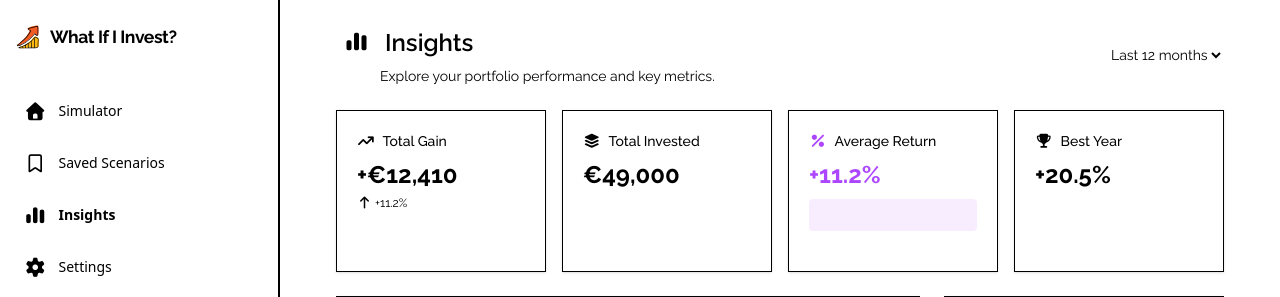
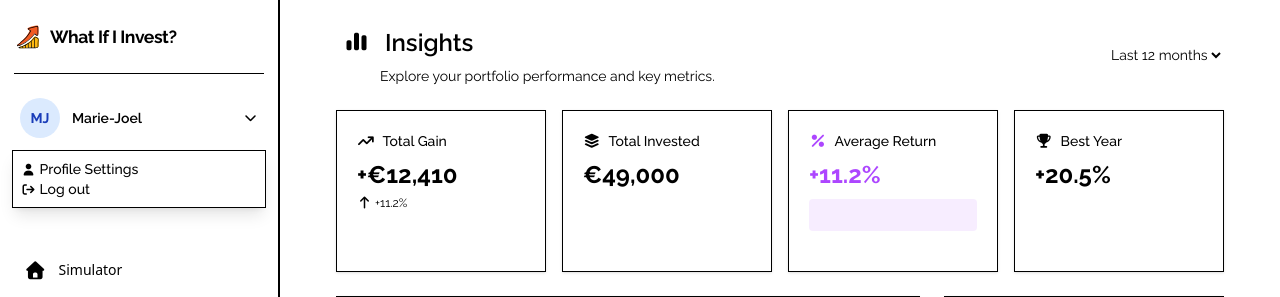
Before and after one commit to MJoel-Neel/compound_interest, a FastAPI app: page /insights in a window 1280 px wide. Shown: the top 297 px of the page. Run offline with FastAPI, Linux system fonts and the light colour scheme; some libraries are stand-ins or nearby versions.

Commit message:
ajout dans sidebar USER PROFILE if user existe

```diff
--- a/app/main.py
+++ b/app/main.py
@@ -64,7 +64,7 @@ MOCK_DB = [
 # ==========================================
 # Change this to None to test the "Sign In" button
 # Change this to a dictionary to test the "Log out" button
-GLOBAL_MOCK_USER = {"name": "Marie-Joel", "email": "mj@example.com"}
+GLOBAL_MOCK_USER = {"name": "Marie-Joel", "email": "mj@example.com", "initials" : "MJ" }
 
 # ==========================================
 # HTML ROUTES
--- a/templates/base.html
+++ b/templates/base.html
@@ -64,6 +64,47 @@
                     What If I Invest?
                 </a>
             </div>
+
+            <hr class="m-auto w-9/10 border-base-200 mb-4 shrink-0">
+
+            <!-- USER PROFILE DROPDOWN (Only if logged in) -->
+            {% if user %}
+            <div class="px-3 mb-6 shrink-0">
+                <div class="dropdown dropdown-bottom w-full">
+                    <!-- Trigger Button -->
+                    <div tabindex="0" role="button"
+                        class="flex items-center gap-3 w-full p-2 rounded-xl hover:bg-base-200
+                        transition-colors cursor-pointer">
+                        <!-- Avatar -->
+                        <div
+                            class="w-10 h-10 rounded-full bg-blue-100 text-blue-800 flex items-center justify-center raleway-700 text-sm shrink-0 dark:bg-primary/20 dark:text-primary">
+                            {{ user.initials|default('AN') }}
+                        </div>
+                        <!-- Name -->
+                        <div class="flex-1 min-w-0 text-left">
+                            <p class="raleway-600 text-sm text-base-content truncate">{{ user.name }}</p>
+                        </div>
+                        <!-- Chevron Icon -->
+                        <i class="fa-solid fa-chevron-down text-xs text-base-content/40"></i>
+                    </div>
+
+                    <!-- Dropdown Menu -->
+                    <ul tabindex="0"
+                        class="dropdown-content z-[50] menu p-2 shadow-lg bg-base-100 rounded-box w-full border border-base-200 mt-1">
+                        <li>
+                            <a href="/settings" class="text-sm raleway-500 hover:bg-base-200">
+                                <i class="fa-solid fa-user text-xs w-4"></i> Profile Settings
+                            </a>
+                        </li>
+                        <li>
+                            <a href="/api/logout" class="text-sm raleway-500 text-error hover:bg-error/10">
+                                <i class="fa-solid fa-arrow-right-from-bracket text-xs w-4"></i> Log out
+                            </a>
+                        </li>
+                    </ul>
+                </div>
+            </div>
+            {% endif %}
 
             <!-- NAVIGATION TABS -->
             <div class="sidebar-tags flex flex-col gap-2 px-3 w-full shrink-0 mt-4">
```
